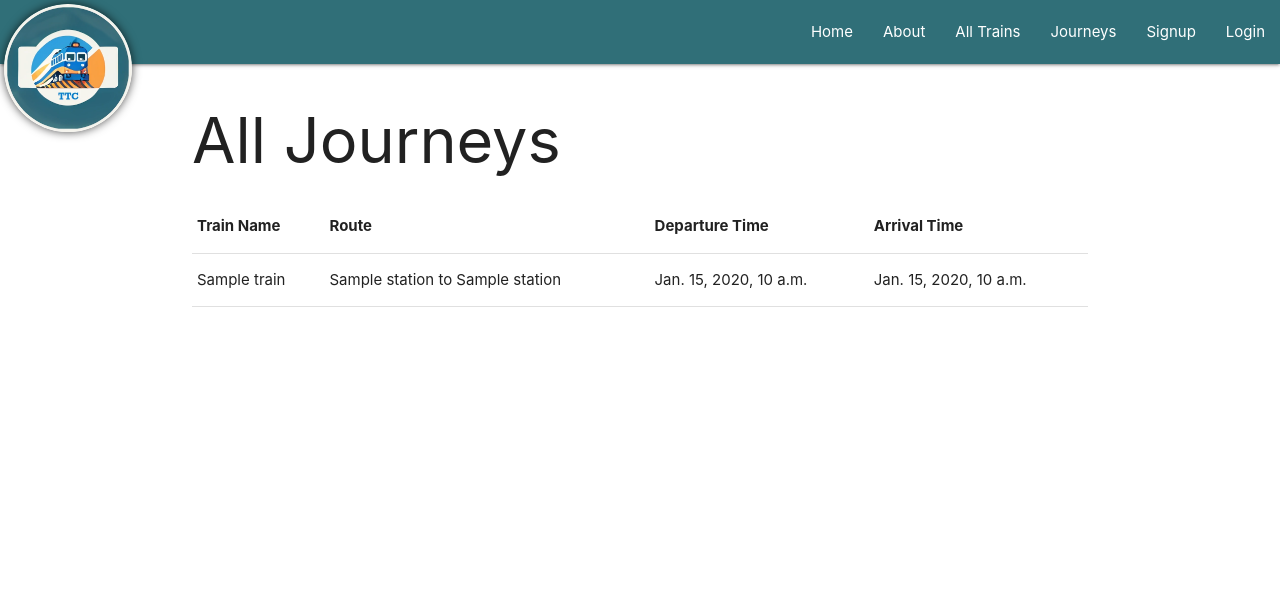
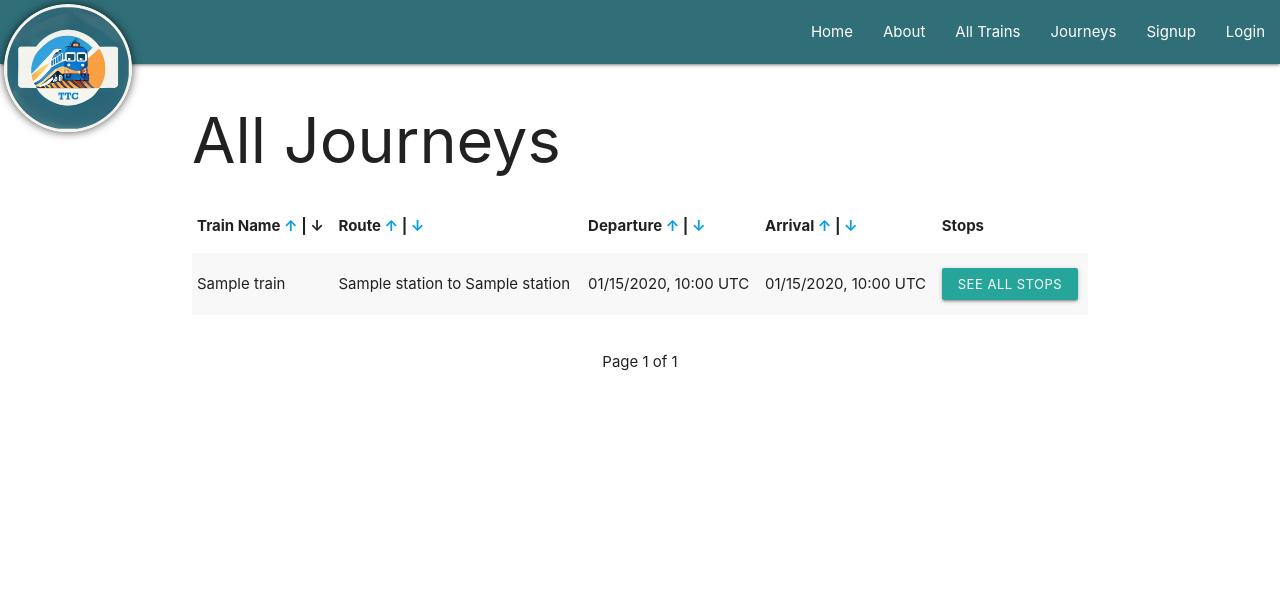
Before and after one commit to cango91/thomascollective, a Django app: page /journeys/ in a window 1280 px wide. Shown: the top 614 px of the page. Run offline with Django 3.2, Linux system fonts and the light colour scheme; tables that the repository leaves empty hold one stand-in row (values such as "Sample post").

Commit message:
Dynamic conversion part 2/2: Journeys displayed on dynamic table (via AJAX request), allow sorting. Fetch and display all stops/stations for a route/journey. Search functionality should be added on the same page (TODO).

```diff
--- a/main_app/static/css/style.css
+++ b/main_app/static/css/style.css
@@ -150,3 +150,7 @@ span.star-rating * {
     transform: rotate(-180deg);
     transition: all 0.3s;
 }
+
+.header{
+    color: #ee6e73;
+}
--- /dev/null
+++ b/main_app/static/js/utils.js
@@ -0,0 +1,20 @@
+const getDate = date =>{
+    date = new Date(date);
+    return `${(date.getMonth()+1).toString().padStart(2,'0')}/${date.getDate().toString().padStart(2,'0')}/${date.getFullYear()}`;
+}
+
+const getDatetime = date => {
+  const localDate = new Date(date);
+  const options = {
+      year: 'numeric',
+      month: '2-digit',
+      day: '2-digit',
+      hour: '2-digit',
+      minute: '2-digit',
+      hour12: false,
+      timeZoneName: 'short'
+  };
+
+  const formattedDatetime = localDate.toLocaleString(undefined, options);
+  return formattedDatetime;
+};
--- a/main_app/templates/journey/journey.html
+++ b/main_app/templates/journey/journey.html
@@ -2,11 +2,12 @@
 {% load static %}
 {% block header %}
 <script src="{% static 'js/dynamic-table.js' %}" defer></script>
+<script src="{% static 'js/utils.js' %}"></script>
 {% endblock header %}
 {% block content %}
   <h1>All Journeys</h1>
   <div id="table-container"></div>
-  <table class="highlight" id="click">
+  {% comment %} <table class="highlight" id="click">
     <thead>
       <tr>
         <th>Train Name</th>
@@ -25,7 +26,7 @@
         </tr>
       {% endfor %}
     </tbody>
-  </table>
+  </table> {% endcomment %}
 <!-- Modal Structure -->
 <div id="stops-modal" class="modal bottom-sheet">
   <div class="modal-content">
@@ -45,7 +46,7 @@
     </div>
   </div>
   <div class="modal-footer">
-    <a href="#!" class="modal-close waves-effect waves-green btn-flat">Agree</a>
+    <a href="#!" class="modal-close waves-effect waves-green btn-flat">Close</a>
   </div>
 </div>
   <script>
@@ -63,39 +64,45 @@
       }
       stops.forEach(stop => {
         const tr = document.createElement('tr');
-        stop.forEach(data => {
-          const td = document.createElement('td');
-          td.textContent = data;
-          tr.appendChild(td);
-        });
-        tbody.appendChild(td);
+        let stationTd = document.createElement('td');
+        let arrivalTd = document.createElement('td');
+        let departTd = document.createElement('td');
+        stationTd.innerText = stop.station;
+        arrivalTd.innerText = getDatetime(stop.arrival);
+        departTd.innerText = getDatetime(stop.departure);
+        tr.append(stationTd,arrivalTd,departTd)
+
+        tbody.appendChild(tr);
       });
       M.Modal.getInstance(document.getElementById('stops-modal')).open();
     }
 
     const stopsParseFunction = (data,td,tr) =>{
       const a = document.createElement('a');
-      a.className = 'btn';
+      a.className = 'btn btn-small';
       a.dataset.journeyId = data.journeyId;
       a.href="#!"
       a.textContent = "See all stops"
       a.addEventListener('click', async evt=>{
         // fetch all stops for route of journey
         try{
-          const response = await fetch("{% url 'all_stops_for_journey' evt.target.dataset.journeyId %}");
+          const response = await fetch(`/ajax/journeys/${evt.target.dataset.journeyId}/stops`);
           if(!response.ok) throw new Error(await response.text());
           try{
             const jsonData = await response.json();
-            console.log(jsonData);
+            // display modal
+            showStopsModal({route: jsonData.data.route, stops: jsonData.data.stops})
           }catch(e){
             showError(`Couldn't parse JSON<br>${e}`);
           }
         }catch(e){
           showError(`Couldn't fetch data<br>${e}`);
         }
-        // display modal
-
-      })
+      });
+      td.appendChild(a);
+      tr.classList.add('clickable');
+      tr.dataset.url = `/journeys/${data.journeyId}`
+      tr.appendChild(td);
     }
 
     const tableHeaders = [
@@ -129,19 +136,64 @@
     }
     ];
 
-    const fetchFunction = async (opts, url) =>{
-
+    const fetchFunction = async (tableOptions, formattedUrl) => {
+      try{
+          const response = await fetch(formattedUrl);
+          if(response.ok){
+              const responseJson = await response.json();
+              const rows = [];
+              const data = responseJson.data;
+              data.forEach(journey => {
+                  rows.push([journey.train, journey.route, getDatetime(journey.departure), getDatetime(journey.arrival), {journeyId: journey.id}]);
+              });
+              tableOptions.limit = responseJson.perPage ? responseJson.perPage : tableOptions.limit;
+              tableOptions.pageCount = responseJson.pageCount ? responseJson.pageCount : tableOptions.pageCount;
+              tableOptions.page = responseJson.page ? responseJson.page : tableOptions.page;
+              return rows;
+          }else{
+              throw new Error('Bad Response recieved from server');
+          }
+      }catch(e){
+          showError(e);
+      }
   }
 
+    const tableOptions = {
+      url: "{% url 'all_journeys' %}",
+      limit: 5,
+      page: 1,
+      pageCount: 0,
+      sort: {
+        sortBy: 'train__name'
+      }
+    }
 
+    document.addEventListener("DOMContentLoaded", ()=>{
+      const handler = tableHandler(
+        document.getElementById('table-container'),
+        'journeys-table',
+        null,
+        tableOptions,
+        fetchFunction,
+        tableHeaders,
+        ['striped']
+      );
 
-    const table = document.getElementById('click');
+      const modal = document.getElementById('stops-modal');
+      const instance = M.Modal.init(modal);
+      const table = document.getElementById('journeys-table-data-body');
 
       table.addEventListener('click', function(evt){
+        console.log(evt.target)
+        if(evt.target.dataset.journeyId) return;
         const url = evt.target.closest('tr').dataset.url;
         if (url) {
           window.location.href = url;
         }
       });
+    })
+
+
+
   </script>
 {% endblock content %}
--- a/main_app/views.py
+++ b/main_app/views.py
@@ -1,5 +1,6 @@
 from django.shortcuts import get_list_or_404, render, redirect, get_object_or_404
 from django.http import HttpResponseForbidden
+from django.core.paginator import Paginator
 from django.utils.timezone import now
 from .models import Train, Route, Booking, Comment, Journey
 from django.views.generic.edit import CreateView, UpdateView, DeleteView
@@ -131,15 +132,33 @@ def my_bookings(request):
 
 
 def getAllStopsForJourney(request, journey_id):
-    stops = get_object_or_404(
-        Route, id=journey_id).route.stationorder_set.all()
-    stops_list = [{'station': stop.name, 'arrival': stop.arrival_time,
-                   'departure': stop.departure_time} for stop in stops]
-    return JsonResponse({'status': 200, 'data': stops_list})
+    try:
+        route = Journey.objects.get(id=journey_id).route
+    except:
+        return JsonResponse({'status':404, 'error':'Journey/Route not found'})
+    stops = route.stationorder_set.all().values_list('station__name','arrival_time','departure_time')
+    stops_list = [{'station': stop[0], 'arrival': stop[1],'departure': stop[2]} for stop in stops]
+    return JsonResponse({'status': 200, 'data': {'stops': stops_list, 'route':str(route)},})
 
 
 def getAllJourneys(request):
-    journeys = get_list_or_404(Journey)
-    journeys_list = [{'train': journey.train.name, 'route': journey.route,
-                      'departure': journey.departure_time, 'arrival': journey.arrival_time} for journey in journeys]
-    return JsonResponse({'status': 200, 'data': journeys_list})
+    # get query parameters
+    sortBy = request.GET.get('sortBy','departure_time')
+    order = request.GET.get('order', 'ascending')
+    orderStr = f"{'-' if order =='descending'  else ''}{sortBy}"
+
+    try:
+        journeys = Journey.objects.all().order_by(orderStr)
+    except:
+        return JsonResponse({'status':404, 'error':'No Journeys in DB'})
+
+    # paginate
+    page = request.GET.get('page',1)
+    perPage = request.GET.get('limit', 10)
+
+    paginator = Paginator(journeys,perPage)
+    data = paginator.page(page)
+
+    journeys_list = [{'train': str(journey.train.name), 'route': str(journey.route),
+                      'departure': str(journey.departure_time), 'arrival': str(journey.arrival_time), 'id':journey.id} for journey in data]
+    return JsonResponse({'status': 200, 'data': journeys_list, 'page':page, 'pageCount':paginator.num_pages, 'limit':perPage })
```
Lines whose indentation alone changed are shown as unchanged.
